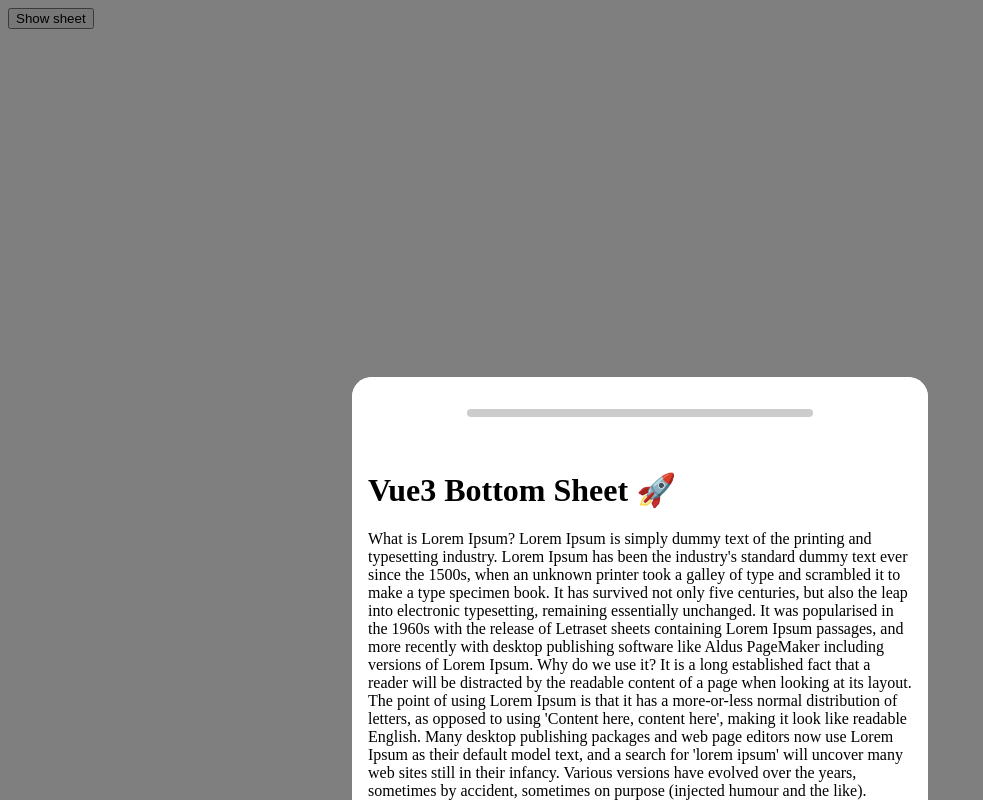
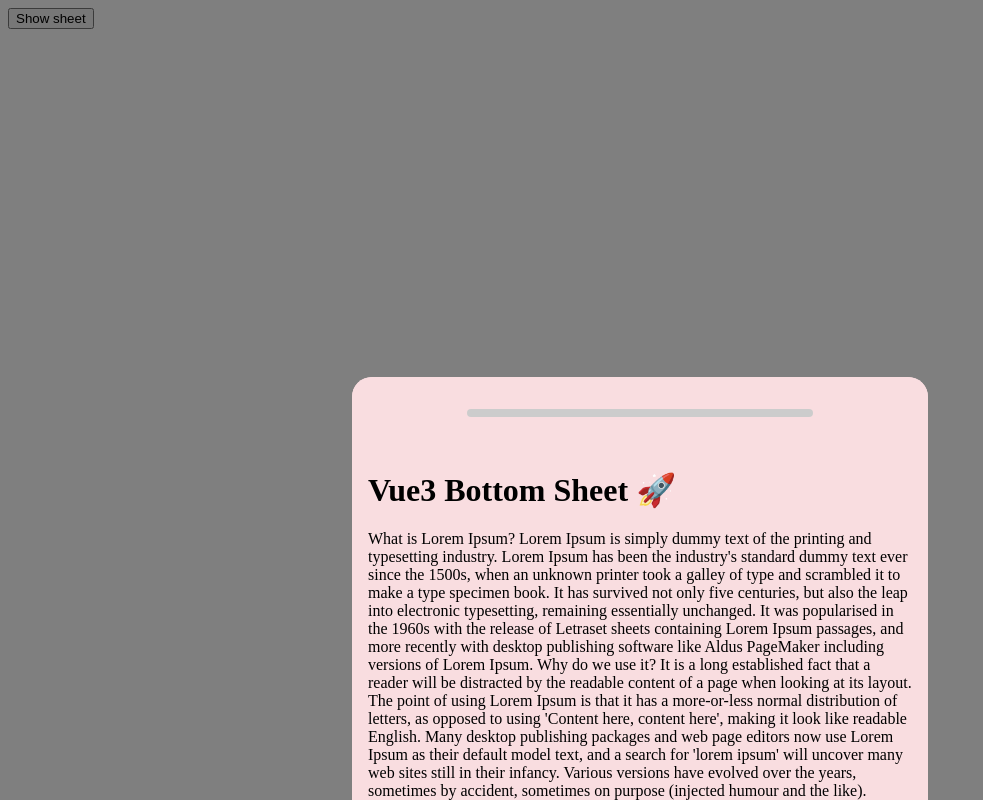
Before and after one commit to Nosa-Drexx/vue-bottom-sheet, a Vue app: page / in a window 1280 px wide. Both pictures are taken after a click on the button "Show sheet". Shown: the whole page, without its empty margins (0-983 px from the left). Built offline with nearby package versions, Linux system fonts and the light colour scheme.

Commit message:
added id for more customizablilty

```diff
--- a/src/App.vue
+++ b/src/App.vue
@@ -21,8 +21,12 @@ export default defineComponent({
 <template>
   <main>
     <button @click="showSheet = true">Show sheet</button>
-    <BottomSheet :showSheet="showSheet" :onClose="hideSheet" />
+    <BottomSheet :showSheet="showSheet" :onClose="hideSheet" id="nosa" />
   </main>
 </template>
 
-<style scoped></style>
+<style>
+[data-id='nosa-content'] {
+  background: #f9dde0 !important;
+}
+</style>
--- a/src/components/BottomSheet.vue
+++ b/src/components/BottomSheet.vue
@@ -13,6 +13,7 @@ export default defineComponent({
   },
   props: {
     showSheet: { type: Boolean as PropType<boolean>, default: false },
+    id: { type: String as PropType<String> },
     maxHeight: {
       type: Number as PropType<number>,
       default: 80,
@@ -181,18 +182,20 @@ export default defineComponent({
     @mouseup="handleEnd"
     @touchend="handleEnd"
     :style="{ '--overlay-bg': overlayBackground || 'rgba(0, 0, 0, 0.5)' }"
+    :data-id="`${id}-overlay`"
   >
     <div
       class="bottom-sheet-content"
       ref="content"
       :style="{
-        maxHeight: `${currentHeight}%`,
-        maxWidth: `${maxWidth}px`,
+        '--content-max-height': `${currentHeight}%`,
+        '--content-max-width': `${maxWidth}px`,
         '--transition-animation-duration': `${dragSpeed / 10 ? (dragSpeed / 10).toFixed(1) : 2}s`,
         '--background': background ? background : 'white',
         '--top-radius': `${topRadius}px`,
         '--dragPosPadding': `${headerPadding}px`
       }"
+      :data-id="`${id}-content`"
     >
       <div
         class="bottom-sheet-swipe-down"
@@ -200,21 +203,15 @@ export default defineComponent({
         @mousemove="handleMove"
         @touchstart="handleStart"
         @touchmove="handleMove"
+        :data-id="`${id}-header`"
       >
         <slot name="header">
           <span class="bottom-sheet-drag-indicator"></span>
         </slot>
       </div>
-      <div class="bottom-sheet-content-container">
+      <div class="bottom-sheet-content-container" :data-id="`${id}-content`">
         <slot>
-          <div
-            class="w-100"
-            :style="{
-              height: '100%',
-              background: background ? background : 'white',
-              padding: '0rem 1rem'
-            }"
-          >
+          <div class="bottom-sheet-demo">
             <h1>Vue3 Bottom Sheet 🚀</h1>
             <div>
               What is Lorem Ipsum? Lorem Ipsum is simply dummy text of the printing and typesetting
@@ -246,22 +243,6 @@ export default defineComponent({
 *::before {
   box-sizing: border-box;
 }
-html {
-  box-sizing: border-box;
-  scroll-behavior: smooth;
-  margin: 0px;
-  padding: 0px;
-}
-body {
-  box-sizing: border-box;
-  margin: 0px;
-  padding: 0px;
-}
-
-.w-100 {
-  width: 100%;
-}
-
 .bottom-sheet-pop-up-container {
   --dragPosPadding: 32px;
   --dragIconHeight: 0.5rem;
@@ -269,6 +250,8 @@ body {
   --background: white;
   --overlay-bg: rgba(0, 0, 0, 0.5);
   --top-radius: 20px;
+  --content-max-height: 80%;
+  --content-max-width: 576px;
 
   box-sizing: border-box;
   scroll-behavior: smooth;
@@ -291,6 +274,8 @@ body {
   position: relative;
   width: 100%;
   background: transparent;
+  max-height: var(--content-max-height);
+  max-width: var(--content-max-width);
   border-radius: var(--top-radius) var(--top-radius) 0 0;
   overflow-y: hidden;
   background: var(--background);
@@ -324,4 +309,10 @@ body {
   background: var(--background);
   filter: brightness(0.8);
 }
+.bottom-sheet-demo {
+  width: 100%;
+  height: 100%;
+  padding: 0rem 1rem;
+  background: inherit;
+}
 </style>
```
Also changed, not shown: 1 other file (tests, documents, lock files or other folders).
